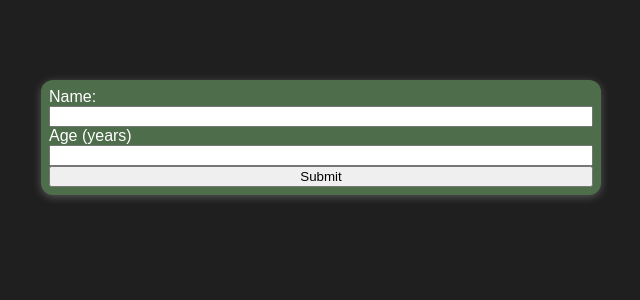
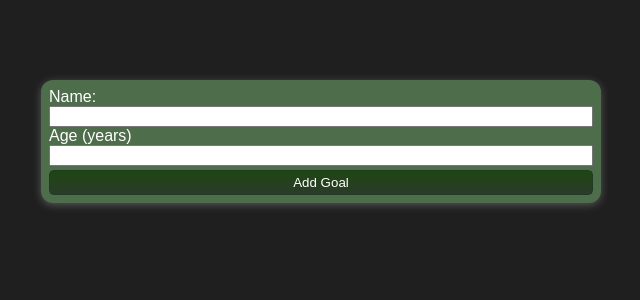
Before and after one commit to ddeveloper72/react-practice-project, a React (Create React App) app: page / in a window 1280 px wide. Shown: the top 300 px of the page, without its empty margins (319-959 px from the left). Built offline with nearby package versions, Linux system fonts and the light colour scheme; the HTML template or start-up script is replaced by a standard one.

Commit message:
added custom button component

```diff
--- a/src/components/Users/AddUsers.js
+++ b/src/components/Users/AddUsers.js
@@ -1,5 +1,6 @@
 import React from "react";
 import Card from "../UI/Card";
+import Button from "../UI/Button";
 import Styles from './AddUsers.module.css';
 
 const AddUser = props => {
@@ -14,7 +15,7 @@ const AddUser = props => {
                 <input id="name" type="text"></input>
                 <label htmlFor="age">Age (years)</label>
                 <input id="age" type="number"></input>
-                <button className="name-card__button" type="submit">Submit</button>
+                <Button type="submit">Add Goal</Button>
             </form>
         </Card>
     );
```
